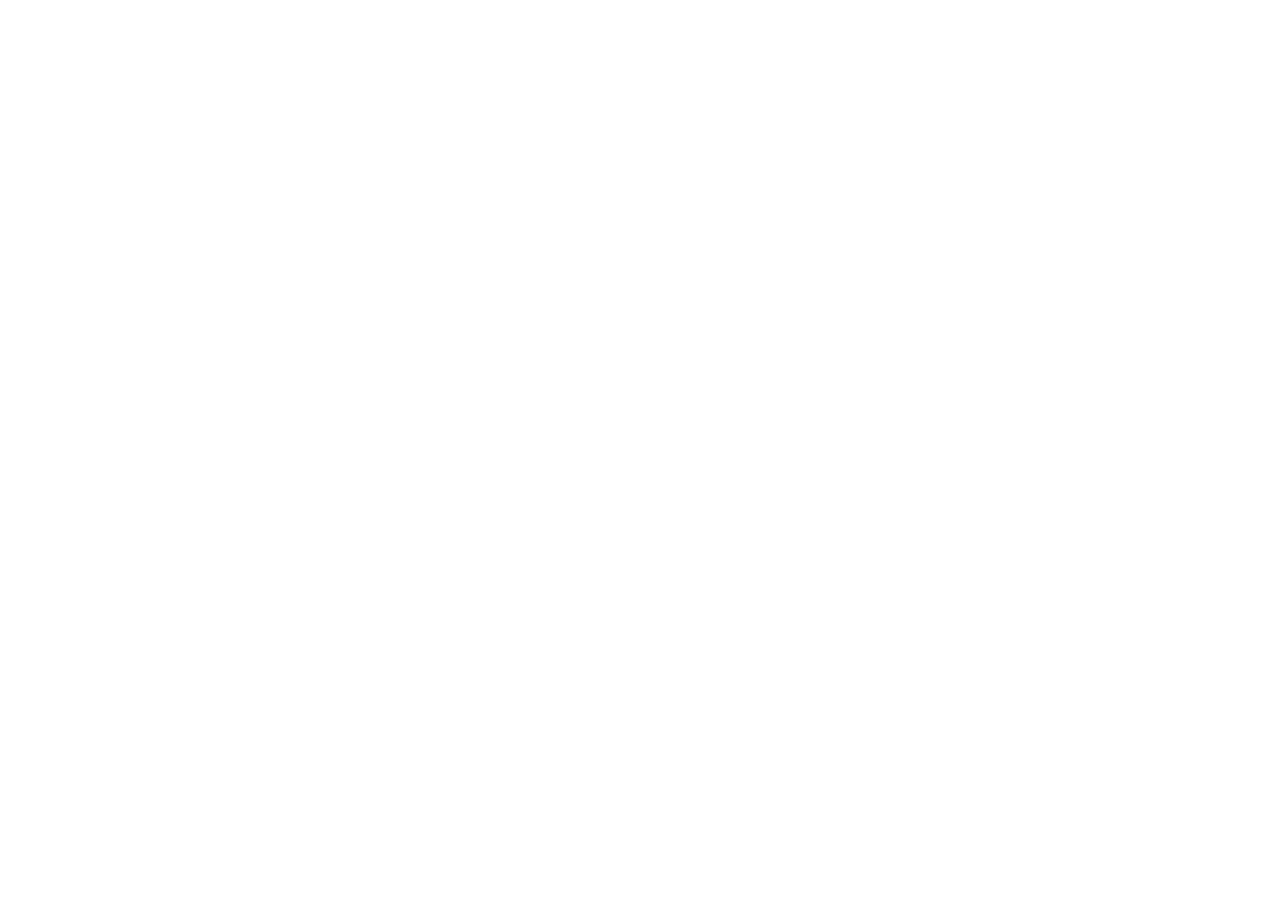
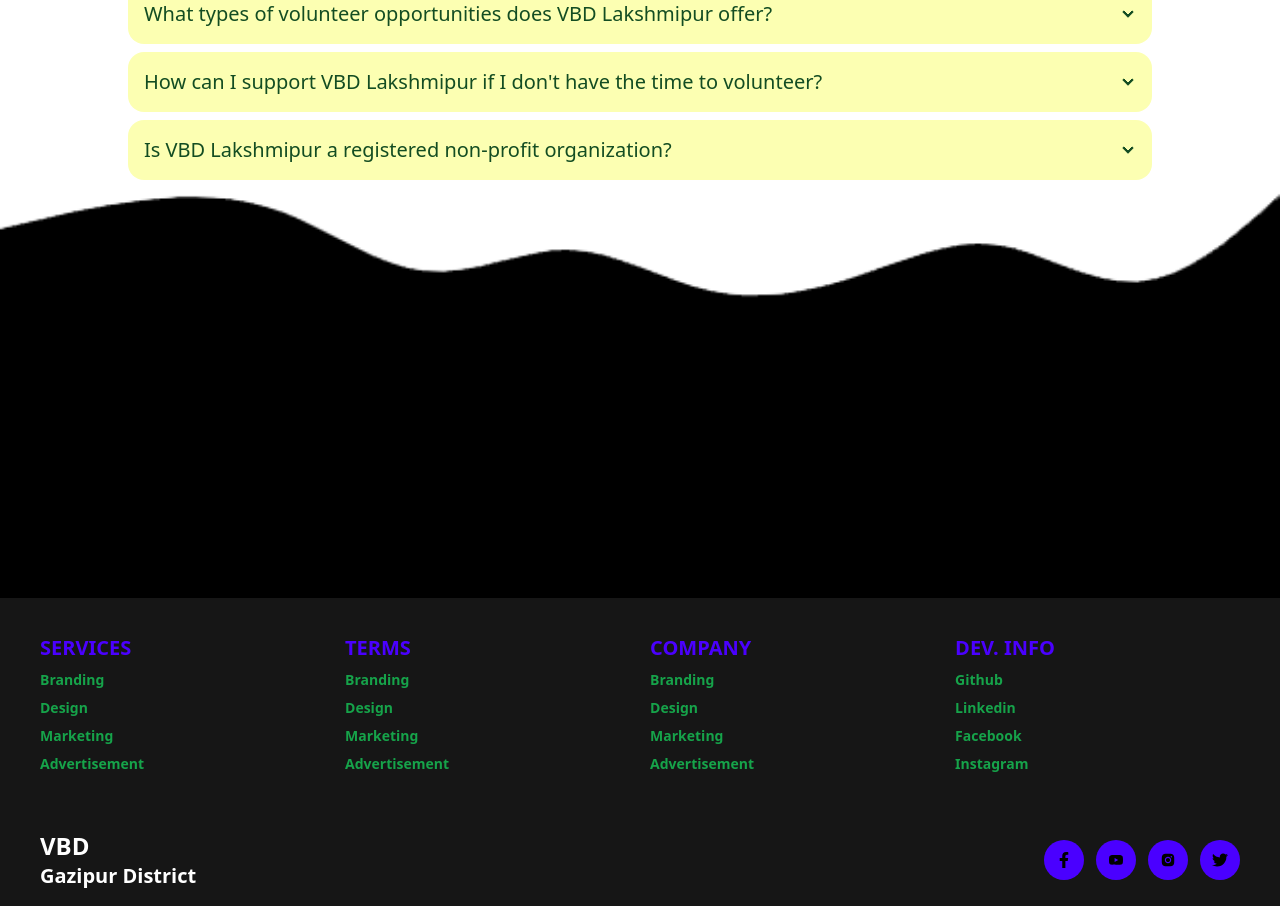
Before and after one commit to mehedihasanepu/VBD-Lakshmipur-client, a React (Vite) app: page / in a window 1280 px wide. Shown: the part 2262-3168 px from the top of the page. Before the commit the page ends 2029 px from the top, so only its background shows below. Built offline with nearby package versions, Linux system fonts and the light colour scheme; no server answers.

Commit message:
complete Faq section

```diff
--- a/package.json
+++ b/package.json
@@ -22,6 +22,7 @@
     "react-helmet": "^6.1.0",
     "react-hook-form": "^7.49.2",
     "react-hot-toast": "^2.4.1",
+    "react-icons": "^4.12.0",
     "react-router-dom": "^6.21.0",
     "sort-by": "^1.2.0",
     "sweetalert2": "^11.10.2",
--- a/src/Layout/MainLayout.jsx
+++ b/src/Layout/MainLayout.jsx
@@ -1,12 +1,14 @@
 import { Toaster } from "react-hot-toast";
 import { Outlet } from "react-router-dom";
 import Navbar from "../pages/Navbar/Navbar";
+import Footer from "../pages/Footer/Footer";
 const MainLayout = () => {
 
     return (
         <div>
             <Navbar></Navbar>
             <Outlet></Outlet>
+            <Footer></Footer>
             {/* <Footer></Footer> */}
             <Toaster
                 position="top-center"
--- /dev/null
+++ b/src/pages/Footer/Footer.jsx
@@ -0,0 +1,131 @@
+
+import { Link } from "react-router-dom";
+import { FaFacebookF, FaTwitter } from "react-icons/fa";
+import { AiFillYoutube, AiFillInstagram } from "react-icons/ai";
+import wave from "../../assets/image/wave.png";
+const Footer = () => {
+    return (
+        <div className="relative">
+            <img src={wave} alt="" className="w-full " />
+            <footer className="-mt-1 footer p-10 bg-[#161616] text-green-600 font-semibold">
+                <div>
+                    <span className="text-primary uppercase text-xl">Services</span>
+                    <Link className="link link-hover" to="#">
+                        Branding
+                    </Link>
+                    <Link className="link link-hover" to="#">
+                        Design
+                    </Link>
+                    <Link className="link link-hover" to="#">
+                        Marketing
+                    </Link>
+                    <Link className="link link-hover" to="#">
+                        Advertisement
+                    </Link>
+                </div>
+                <div>
+                    <span className="text-primary uppercase text-xl">Terms</span>
+                    <Link className="link link-hover" to="#">
+                        Branding
+                    </Link>
+                    <Link className="link link-hover" to="#">
+                        Design
+                    </Link>
+                    <Link className="link link-hover" to="#">
+                        Marketing
+                    </Link>
+                    <Link className="link link-hover" to="#">
+                        Advertisement
+                    </Link>
+                </div>
+                <div>
+                    <span className="text-primary uppercase text-xl">Company</span>
+                    <Link className="link link-hover" to="#">
+                        Branding
+                    </Link>
+                    <Link className="link link-hover" to="#">
+                        Design
+                    </Link>
+                    <Link className="link link-hover" to="#">
+                        Marketing
+                    </Link>
+                    <Link className="link link-hover" to="#">
+                        Advertisement
+                    </Link>
+                </div>
+                <div>
+                    <span className="text-primary uppercase text-xl">Dev. info</span>
+                    <Link
+                        target="_blank"
+                        className="link link-hover"
+                        to="https://github.com/AbuRaihan1"
+                    >
+                        Github
+                    </Link>
+                    <Link
+                        className="link link-hover"
+                        to="https://linkedin.com/in/aburaihan019"
+                        target="_blank"
+                    >
+                        Linkedin
+                    </Link>
+                    <Link
+                        className="link link-hover"
+                        to="https://facebook.com/aburaihan019"
+                        target="_blank"
+                    >
+                        Facebook
+                    </Link>
+                    <Link
+                        className="link link-hover"
+                        to="https://instagram.com/aburaihan019"
+                        target="_blank"
+                    >
+                        Instagram
+                    </Link>
+                </div>
+            </footer>
+            <div className="px-10 py-4 bg-[#161616] flex items-center justify-between">
+                <div>
+                    <span className="font-bold text-2xl text-white">VBD</span> <br />
+                    <span className="font-bold text-xl text-white">Gazipur District</span>
+                </div>
+
+                <div className="flex gap-3">
+                    <Link
+                        to="https://www.facebook.com/groups/241233189259725"
+                        target="_blank"
+                        className="hover:bg-secondary rounded-full hover:text-white bg-primary text-black duration-200 p-3"
+                    >
+                        <FaFacebookF />
+                    </Link>
+                    <Link
+                        to="#"
+                        // target="_blank"
+                        className="hover:bg-secondary rounded-full hover:text-white bg-primary text-black duration-200 p-3"
+                    >
+                        <AiFillYoutube />
+                    </Link>
+
+                    <Link
+                        to="#"
+                        // target="_blank"
+                        className="hover:bg-secondary rounded-full hover:text-white bg-primary text-black duration-200 p-3"
+                    >
+                        <AiFillInstagram />
+                    </Link>
+
+                    <Link
+                        to="#"
+                        // target="_blank"
+                        className="hover:bg-secondary rounded-full hover:text-white bg-primary text-black duration-200 p-3"
+                    >
+                        <FaTwitter />
+                    </Link>
+                </div>
+            </div>
+        </div>
+    );
+};
+
+export default Footer;
--- a/src/pages/Home/BestProjects/BestProjects.jsx
+++ b/src/pages/Home/BestProjects/BestProjects.jsx
@@ -28,8 +28,8 @@
     ];
 
     return (
-        <div>
-            <h2 className="lg:text-5xl text-3xl text-[#134d22] font-bold mb-5 text-center">
+        <div className="mt-16">
+            <h2 className="lg:text-5xl text-3xl text-[#134d22] font-bold mb-10 text-center">
                 Our Best Projects
             </h2>
             <div className="max-w-screen-lg mx-auto px-3">
@@ -42,7 +42,7 @@
                             grabCursor={true}
                             modules={[EffectCards, Autoplay]}
                             autoplay={{
-                                delay: 3000,
+                                delay: 2500,
                                 disableOnInteraction: false,
                             }}
                             className="mySwiper"
--- /dev/null
+++ b/src/pages/Home/Faq/Faq.jsx
@@ -0,0 +1,50 @@
+
+const Faq = () => {
+    const faq = [
+        {
+            question: "Do I need any specific qualifications to volunteer?",
+            answer:
+                "No, we welcome volunteers from all backgrounds and skill levels. Your willingness to contribute and make a difference in our community is what matters most.",
+        },
+        {
+            question: "What types of volunteer opportunities does VBD Lakshmipur offer?",
+            answer:
+                "We provide a wide range of opportunities, including educational support, environmental initiatives, healthcare outreach, and more. Visit our 'Volunteer Opportunities'. page to explore the current projects and find one that aligns with your interests",
+        },
+        {
+            question:
+                "How can I support VBD Lakshmipur if I don't have the time to volunteer?",
+            answer:
+                "We greatly appreciate your support! You can make a donation on our 'Support Us' page. Your contributions help us fund our projects and make a positive impact in Lakshmipur.",
+        },
+        {
+            question: "Is VBD Lakshmipur a registered non-profit organization?",
+            answer:
+                " Yes, we are a registered non-profit organization committed to improving the lives of Lakshmipur's residents. You can find our registration details on our 'About Us' page.",
+        },
+    ];
+
+    return (
+        <div className="max-w-screen-lg mx-auto mt-16">
+            <h2 className="lg:text-5xl text-3xl text-[#134d22] font-bold mb-10 text-center">
+                FAQ
+            </h2>
+           <div className="space-y-2">
+                {
+                    faq.map((f, inx) => <div key={inx} className="collapse collapse-arrow bg-[#FCFFB2]">
+                        <input type="radio" name={`my-accordion-{inx}`} />
+                        <div className="collapse-title text-xl font-medium text-[#134d22]">
+                            {f.question}
+                        </div>
+                        <div className="collapse-content text-[#134d22]">
+                            <p>{f.answer}</p>
+                        </div>
+                    </div>)
+                }
+           </div>
+
+        </div>
+    );
+};
+
+export default Faq;
--- a/src/pages/Home/Home/Home.jsx
+++ b/src/pages/Home/Home/Home.jsx
@@ -1,5 +1,6 @@
 import Banner from "../Banner/Banner";
 import BestProjects from "../BestProjects/BestProjects";
+import Faq from "../Faq/Faq";
 import WhoWeAre from "../WhoWeAre/WhoWeAre";
 
 
@@ -10,6 +11,7 @@
                 <Banner></Banner>
                 <WhoWeAre></WhoWeAre>
                 <BestProjects></BestProjects>
+                <Faq></Faq>
 
             </div>
         </div>
```
Also changed, not shown: src/assets/image/wave.png (added), 1 other file (tests, documents, lock files or other folders).
